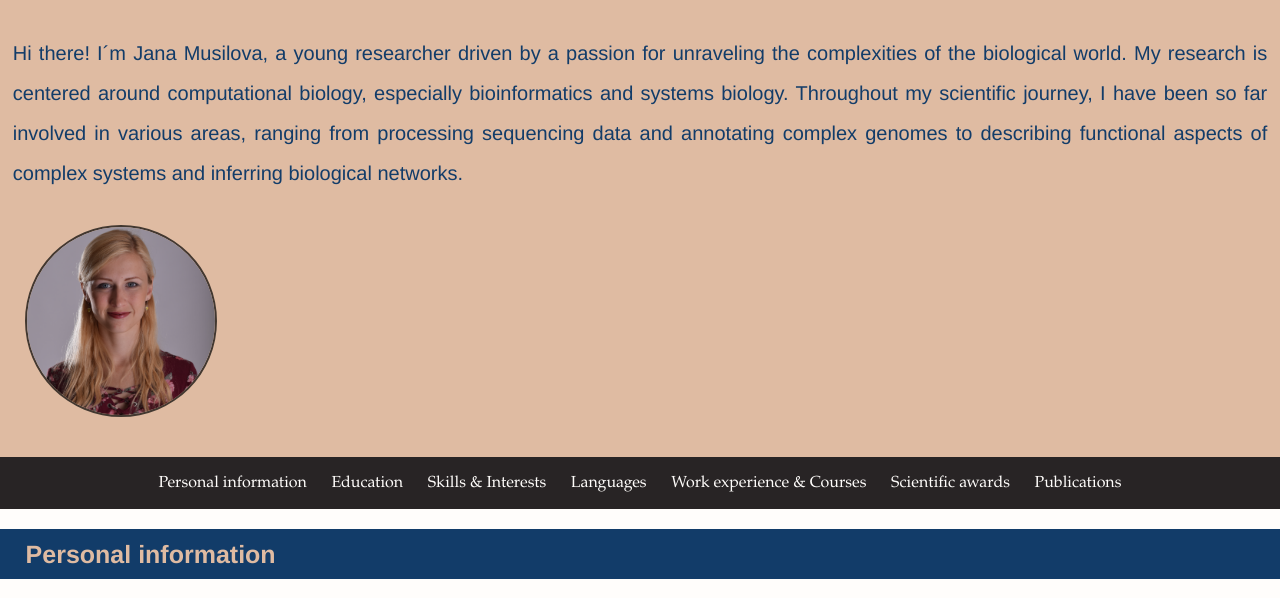
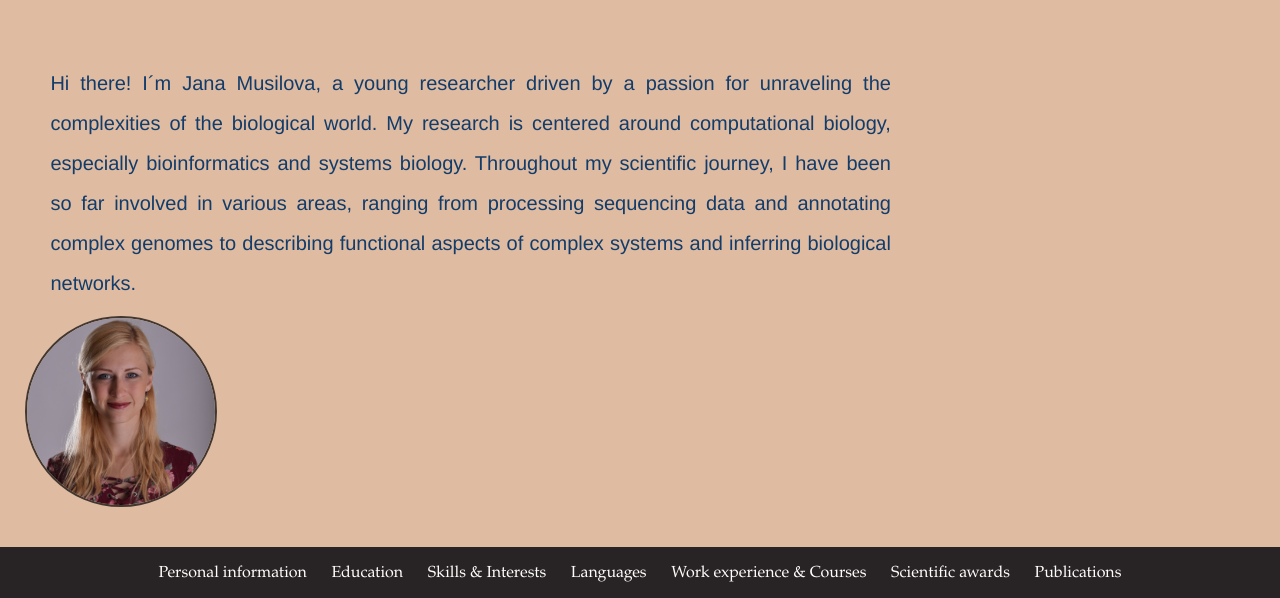
Before and after one commit to JanaMus/janamus.github.io, a PHP site: page / in a window 1280 px wide. Shown: the top 598 px of the page. Run offline with PHP 8.4, Linux system fonts and the light colour scheme.

Commit message:
Update style.css

```diff
--- a/style.css
+++ b/style.css
@@ -52,6 +52,8 @@ p {
     font-size: 20px;
     font-family: 'Helvetica', serif;
     text-align: justify;
+    margin: 4% 30% 0% 3%;
+
 }
 
 a{
```
